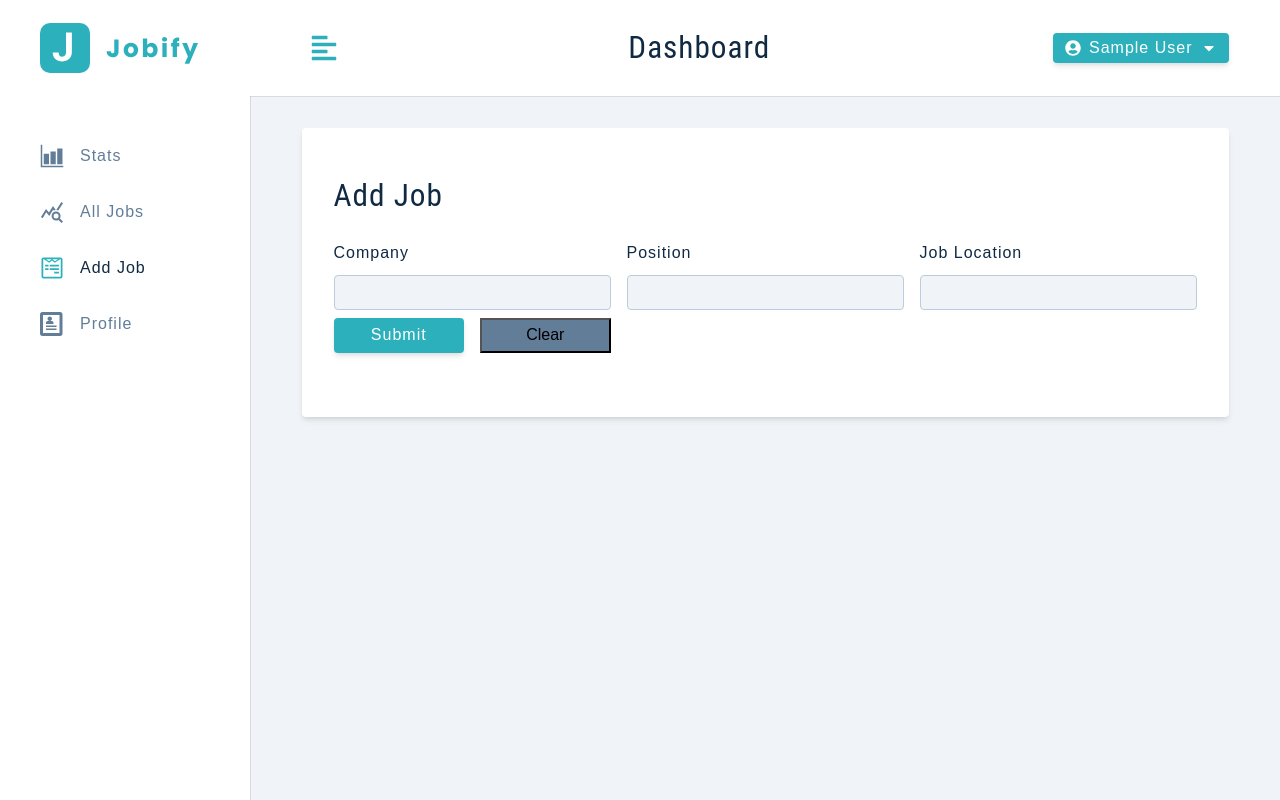
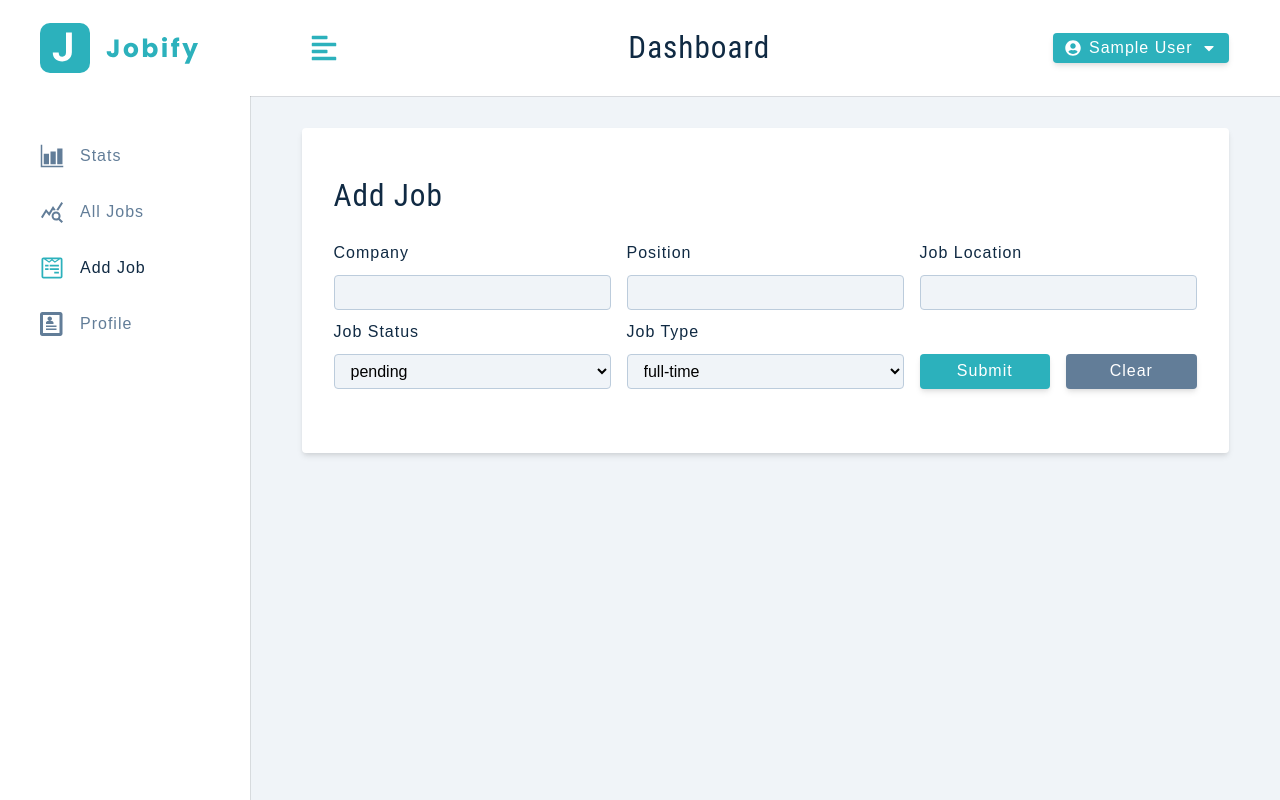
Before and after one commit to GraceYou500/Jobify-MERN-APP, a React (Create React App) app in the folder client/: page /add-job in a window 1280 px wide. Built offline with nearby package versions, Linux system fonts and the light colour scheme; sample sign-in values are in the browser's storage.

Commit message:
global state for add job

```diff
--- /dev/null
+++ b/client/src/components/FormSelect.js
@@ -0,0 +1,33 @@
+const FormSelect = ({
+  name,
+  type,
+  value,
+  handleChange,
+  labelText,
+  options,
+}) => {
+  return (
+    <div className='form-row'>
+      <label htmlFor={name} className='form-label'>
+        {labelText || name}
+      </label>
+      <select
+        type={type}
+        value={value}
+        name={name}
+        onChange={handleChange}
+        className='form-select'
+      >
+        {options.map((item, index) => {
+          return (
+            <option value={item} key={index}>
+              {item}
+            </option>
+          );
+        })}
+      </select>
+    </div>
+  );
+};
+
+export default FormSelect;
--- a/client/src/components/index.js
+++ b/client/src/components/index.js
@@ -4,4 +4,5 @@ import Alert from './Alert';
 import Navbar from './Navbar';
 import SmallSidebar from './SmallSidebar';
 import BigSidebar from './BigSidebar';
-export { Logo, FormRow, Alert, Navbar, SmallSidebar, BigSidebar };
+import FormSelect from './FormSelect';
+export { Logo, FormRow, Alert, Navbar, SmallSidebar, BigSidebar, FormSelect };
--- a/client/src/context/actions.js
+++ b/client/src/context/actions.js
@@ -19,3 +19,6 @@ export const LOGOUT_USER = 'LOGOUT_USER';
 export const UPDATE_USER_BEGIN = 'UPDATE_USER_BEGIN';
 export const UPDATE_USER_SUCCESS = 'UPDATE_USER_SUCCESS';
 export const UPDATE_USER_ERROR = 'UPDATE_USER_ERROR';
+
+export const HANDLE_CHANGE = 'HANDLE_CHANGE';
+export const CLEAR_VALUES = 'CLEAR_VALUES';
--- a/client/src/context/appContext.js
+++ b/client/src/context/appContext.js
@@ -18,6 +18,8 @@ import {
   UPDATE_USER_BEGIN,
   UPDATE_USER_SUCCESS,
   UPDATE_USER_ERROR,
+  HANDLE_CHANGE,
+  CLEAR_VALUES,
 } from './actions';
 
 const token = localStorage.getItem('token');
@@ -217,7 +219,13 @@ const AppProvider = ({ children }) => {
     clearAlert();
   };
 
-  const createJob = async () => {};
+  const handleChange = ({ name, value }) => {
+    dispatch({ type: HANDLE_CHANGE, payload: { name, value } });
+  };
+
+  const clearValues = () => {
+    dispatch({ type: CLEAR_VALUES });
+  };
 
   return (
     <AppContext.Provider
@@ -230,6 +238,8 @@ const AppProvider = ({ children }) => {
         toggleSidebar,
         logoutUser,
         updateUser,
+        handleChange,
+        clearValues,
       }}
     >
       {children}
--- a/client/src/context/reducer.js
+++ b/client/src/context/reducer.js
@@ -15,6 +15,8 @@ import {
   UPDATE_USER_BEGIN,
   UPDATE_USER_SUCCESS,
   UPDATE_USER_ERROR,
+  HANDLE_CHANGE,
+  CLEAR_VALUES,
 } from './actions';
 import { initialState } from './appContext';
 
@@ -178,6 +180,29 @@ const reducer = (state, action) => {
     };
   }
 
+  if (action.type === HANDLE_CHANGE) {
+    return {
+      ...state,
+      [action.payload.name]: action.payload.value,
+    };
+  }
+
+  if (action.type === CLEAR_VALUES) {
+    const initialState = {
+      isEditing: false,
+      editJobId: '',
+      position: '',
+      company: '',
+      jobLocation: state.userLocation,
+      jobType: 'full-time',
+      status: 'pending',
+    };
+    return {
+      ...state,
+      ...initialState,
+    };
+  }
+
   throw new Error(`no such action: ${action.type}`);
 };
 
--- a/client/src/pages/dashboard/AddJob.js
+++ b/client/src/pages/dashboard/AddJob.js
@@ -1,9 +1,10 @@
 import { useAppContext } from '../../context/appContext';
-import { Alert, FormRow } from '../../components';
+import { Alert, FormRow, FormSelect } from '../../components';
 import Wrapper from '../../assets/wrappers/DashboardFormPage';
 
 const AddJob = () => {
   const {
+    isLoading,
     showAlert,
     displayAlert,
     position,
@@ -14,6 +15,8 @@ const AddJob = () => {
     status,
     jobLocation,
     isEditing,
+    handleChange,
+    clearValues,
   } = useAppContext();
 
   const submitHandler = (e) => {
@@ -32,6 +35,8 @@ const AddJob = () => {
     const value = e.target.value;
 
     console.log('handleInputChange..............', `${name}: ${value}`);
+
+    handleChange({ name, value });
   };
 
   return (
@@ -59,13 +64,37 @@ const AddJob = () => {
             name='jobLocation'
             handleChange={handleInputChange}
           />
-          {/* Job Type */}
-          {/* Status */}
+          <FormSelect
+            value={status}
+            labelText='job status'
+            name='status'
+            handleChange={handleInputChange}
+            options={statusOptions}
+          />
+          <FormSelect
+            value={jobType}
+            labelText='job Type'
+            name='jobType'
+            handleChange={handleInputChange}
+            options={jobTypeOptions}
+          />
           <div className='btn-container'>
-            <button type='submit' className='btn btn-block submit-btn'>
-              submit
+            <button
+              type='submit'
+              className='btn btn-block submit-btn'
+              disabled={isLoading}
+            >
+              {isLoading ? 'Please wait...' : 'submit'}
             </button>
-            <button className='clear-btn'>Clear</button>
+            <button
+              className='btn btn-block clear-btn'
+              onClick={(e) => {
+                e.preventDefault();
+                clearValues();
+              }}
+            >
+              Clear
+            </button>
           </div>
         </div>
       </form>
```
